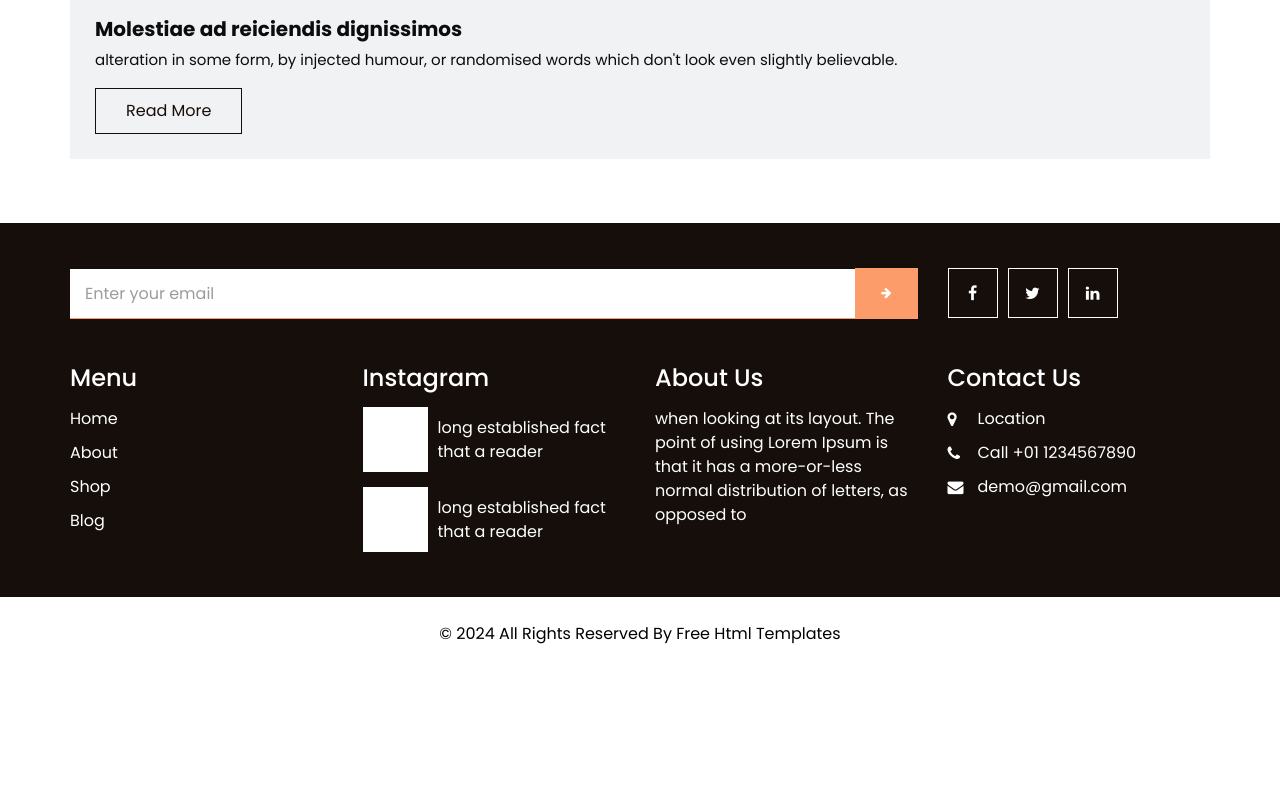
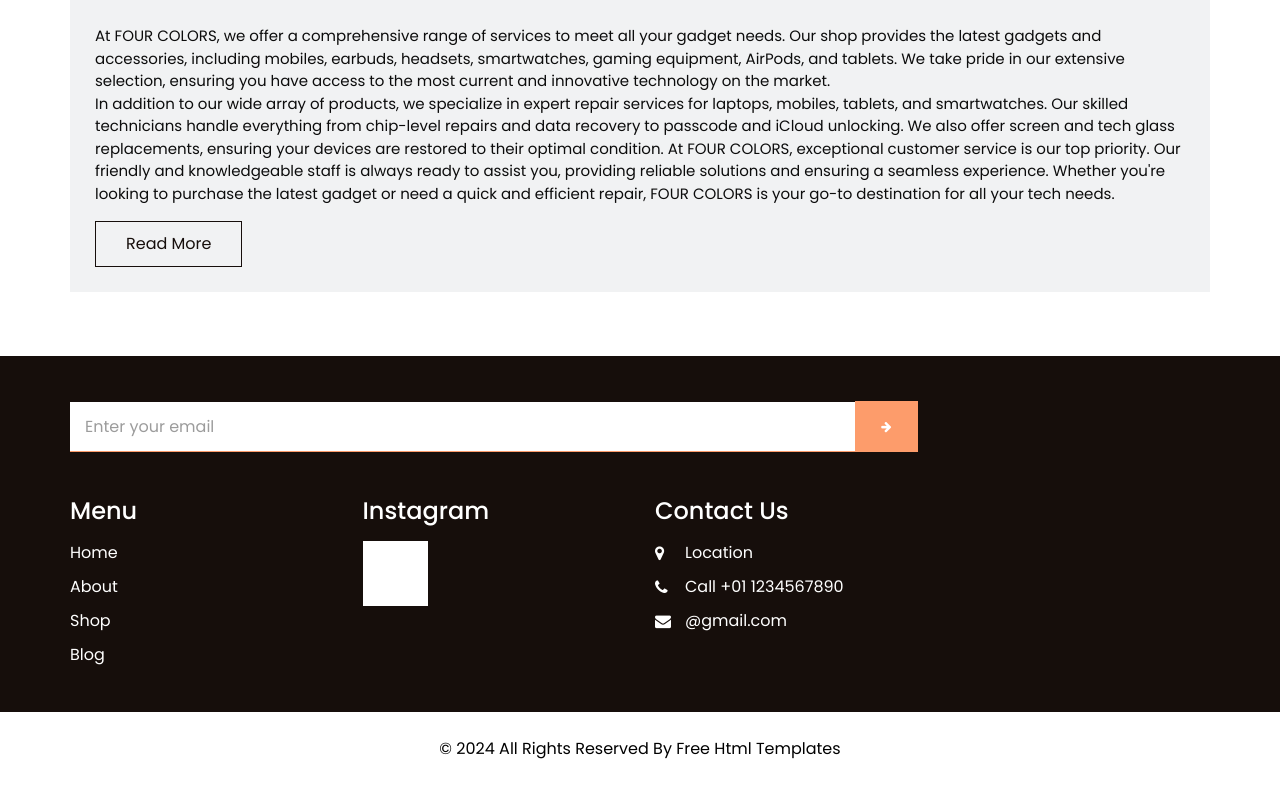
Before and after one commit to Rafnaspp/FourColor, a plain HTML site: page index.html in a window 1280 px wide. Shown: the part 3316-4102 px from the top of the page. Before the commit the page ends 3987 px from the top, so only its background shows below. Drawn offline with nearby package versions, Linux system fonts and the light colour scheme.

Commit message:
servoces

```diff
--- a/index.html
+++ b/index.html
@@ -229,19 +229,18 @@
                 from the latest mobiles, earbuds, and headsets to smartwatches,
                 gaming equipment, and tablets. Our shop is dedicated to bringing
                 you the best in technology with a vibrant touch.
-            <br>
-            &nbsp; At FOUR COLORS, we pride ourselves on our exceptional customer service.
-                Our team is always ready to assist you, whether you're looking
-                to upgrade your device or need expert repair services. We offer
-                comprehensive repair solutions, including chip-level service,
-                data recovery, passcode and iCloud unlocking, and display and
-                tech glass replacement.
-            <br>
-            &nbsp; Visit us at FOUR COLORS and experience
-                the perfect blend of quality products, expert repairs, and
-                outstanding customer service. Let us bring color back to your
-                tech life.
-            </p>
+                <br />
+                &nbsp; At FOUR COLORS, we pride ourselves on our exceptional
+                customer service. Our team is always ready to assist you,
+                whether you're looking to upgrade your device or need expert
+                repair services. We offer comprehensive repair solutions,
+                including chip-level service, data recovery, passcode and iCloud
+                unlocking, and display and tech glass replacement.
+                <br />
+                &nbsp; Visit us at FOUR COLORS and experience the perfect blend
+                of quality products, expert repairs, and outstanding customer
+                service. Let us bring color back to your tech life.
+              </p>
 
               <a href=""> Read More </a>
             </div>
@@ -277,10 +276,27 @@
                 </h4>
               </div>
               <div class="detail-box">
-                <h5>Molestiae ad reiciendis dignissimos</h5>
+                <h5></h5>
                 <p>
-                  alteration in some form, by injected humour, or randomised
-                  words which don't look even slightly believable.
+                  At FOUR COLORS, we offer a comprehensive range of services to
+                  meet all your gadget needs. Our shop provides the latest
+                  gadgets and accessories, including mobiles, earbuds, headsets,
+                  smartwatches, gaming equipment, AirPods, and tablets. We take
+                  pride in our extensive selection, ensuring you have access to
+                  the most current and innovative technology on the market.
+                  <br />
+                  In addition to our wide array of products, we specialize in
+                  expert repair services for laptops, mobiles, tablets, and
+                  smartwatches. Our skilled technicians handle everything from
+                  chip-level repairs and data recovery to passcode and iCloud
+                  unlocking. We also offer screen and tech glass replacements,
+                  ensuring your devices are restored to their optimal condition.
+                  At FOUR COLORS, exceptional customer service is our top
+                  priority. Our friendly and knowledgeable staff is always ready
+                  to assist you, providing reliable solutions and ensuring a
+                  seamless experience. Whether you're looking to purchase the
+                  latest gadget or need a quick and efficient repair, FOUR
+                  COLORS is your go-to destination for all your tech needs.
                 </p>
                 <a href=""> Read More </a>
               </div>
@@ -329,19 +345,6 @@
               </form>
             </div>
           </div>
-          <div class="col-md-4 col-lg-3">
-            <div class="social_box">
-              <a href="">
-                <i class="fa fa-facebook" aria-hidden="true"></i>
-              </a>
-              <a href="">
-                <i class="fa fa-twitter" aria-hidden="true"></i>
-              </a>
-              <a href="">
-                <i class="fa fa-linkedin" aria-hidden="true"></i>
-              </a>
-            </div>
-          </div>
         </div>
         <div class="row info_main_row">
           <div class="col-md-6 col-lg-3">
@@ -362,24 +365,7 @@
                 <div class="img-box">
                   <img src="images/p1.png" alt="" />
                 </div>
-                <p>long established fact that a reader</p>
               </div>
-              <div class="insta_box">
-                <div class="img-box">
-                  <img src="images/p2.png" alt="" />
-                </div>
-                <p>long established fact that a reader</p>
-              </div>
-            </div>
-          </div>
-          <div class="col-md-6 col-lg-3">
-            <div class="info_detail">
-              <h4>About Us</h4>
-              <p class="mb-0">
-                when looking at its layout. The point of using Lorem Ipsum is
-                that it has a more-or-less normal distribution of letters, as
-                opposed to
-              </p>
             </div>
           </div>
           <div class="col-md-6 col-lg-3">
@@ -395,7 +381,7 @@
               </a>
               <a href="">
                 <i class="fa fa-envelope"></i>
-                <span> demo@gmail.com </span>
+                <span> @gmail.com </span>
               </a>
             </div>
           </div>
```
